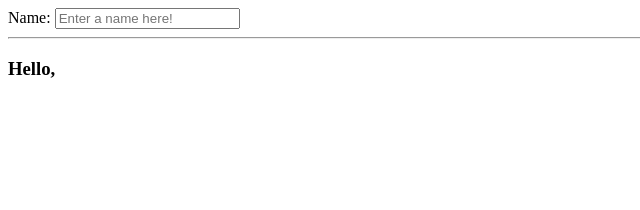
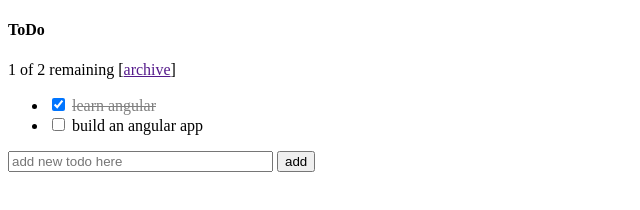
Before and after one commit to FixedCroissant/angluar_test, a plain HTML site: page index.html in a window 1280 px wide. Shown: the whole page, without its empty margins (0-640 px from the left). Drawn offline with nearby package versions, Linux system fonts and the light colour scheme.

Commit message:
Second example from angularjs tutorial.

```diff
--- /dev/null
+++ b/css/todo.css
@@ -0,0 +1,4 @@
+.done-true{
+    text-decoration: line-through;
+    color:grey;
+}
--- a/index.html
+++ b/index.html
@@ -1,16 +1,33 @@
 <!DOCTYPE html>
-<html ng-app>
+<html ng-app="todoApp">
 <head lang="en">
     <meta charset="UTF-8">
     <title>test</title>
     <script src='https://ajax.googleapis.com/ajax/libs/angularjs/1.5.0/angular.min.js'></script>
+    <script src="scripts/todo.js"></script>
+    <link rel="stylesheet" href="css/todo.css">
 </head>
 <body>
-<div>
-    <label>Name:</label>
-    <input type="text" ng-model="yourName" placeholder="Enter a name here!">
-    <hr>
-    <h3>Hello, {{yourName}}</h3>
-</div>
+        <h4>ToDo</h4>
+        <div ng-controller="TodoListController as todoList">
+                <span>
+                    {{todoList.remaining()}} of {{todoList.todos.length}}
+                    remaining
+                </span>
+            [<a href="" ng-click="todoList.archive()">archive</a>]
+            <ul class="unstyled">
+                    <li ng-repeat="todo in todoList.todos">
+                            <label class="checkbox">
+                                <input type="checkbox" ng-model="todo.done">
+                                <span class="done-{{todo.done}}">{{todo.text}}</span>
+                            </label>
+                    </li>
+            </ul>
+            <form ng-submit="todoList.addTodo()">
+                <input type="text" ng-model="todoList.todoText" size="30"
+                        placeholder="add new todo here">
+                <input class="btn-primary" type="submit" value="add">
+            </form>
+        </div>
 </body>
 </html>
--- /dev/null
+++ b/scripts/todo.js
@@ -0,0 +1,28 @@
+angular.module('todoApp', [])
+    .controller('TodoListController', function() {
+        var todoList = this;
+        todoList.todos = [
+            {text:'learn angular', done:true},
+            {text:'build an angular app', done:false}];
+
+        todoList.addTodo = function() {
+            todoList.todos.push({text:todoList.todoText, done:false});
+            todoList.todoText = '';
+        };
+
+        todoList.remaining = function() {
+            var count = 0;
+            angular.forEach(todoList.todos, function(todo) {
+                count += todo.done ? 0 : 1;
+            });
+            return count;
+        };
+
+        todoList.archive = function() {
+            var oldTodos = todoList.todos;
+            todoList.todos = [];
+            angular.forEach(oldTodos, function(todo) {
+                if (!todo.done) todoList.todos.push(todo);
+            });
+        };
+    });
```
